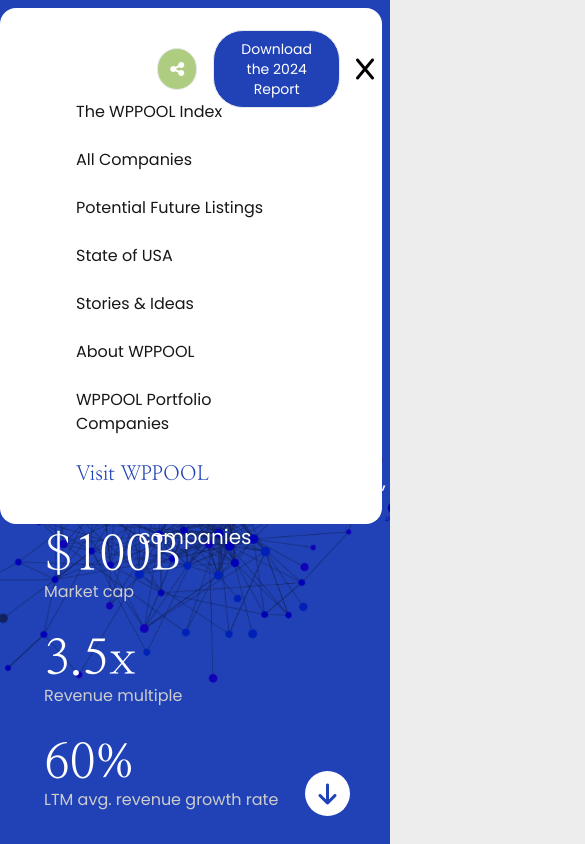
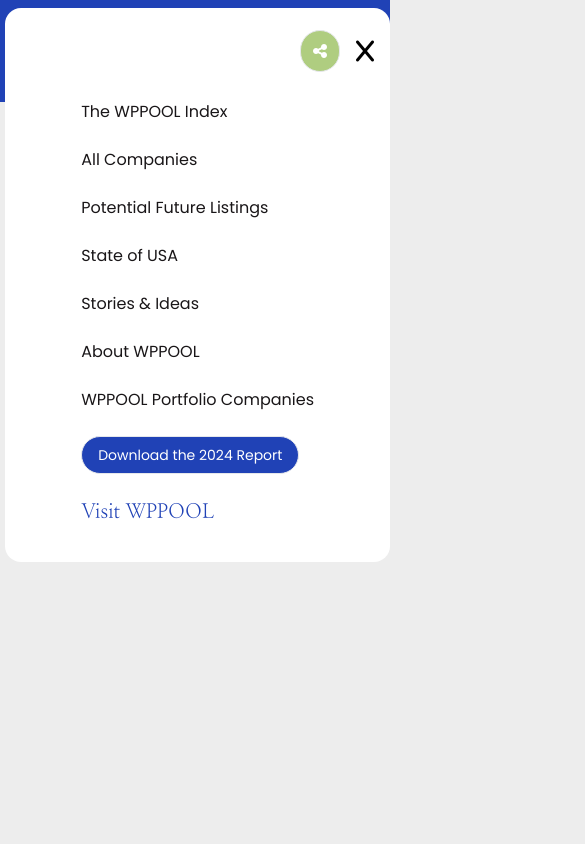
Before and after one commit to Amdadul-HQ/WppoolProject, a plain HTML site: page index.html in a window 390 px wide. Both pictures are taken after a click on the icon 363 px from the left and 69 px from the top of the page. Shown: the top 844 px of the page, 585 px wide, since content can reach past the window. Drawn offline with nearby package versions, Linux system fonts and the light colour scheme.

Commit message:
responsive:navber

```diff
--- a/index.html
+++ b/index.html
@@ -33,7 +33,7 @@
             </div>
             <div class="flex items-center space-x-4 z-20">
                 <i id="share" class="fa-solid fa-share-nodes p-3 border rounded-full text-white "></i>
-                <button id="btn" class="font-poppins px-4 py-2 bg-primary border rounded-[30px] text-white text-sm">
+                <button id="btn" class="font-poppins lg:flex hidden px-4 py-2 bg-primary border rounded-[30px] text-white text-sm">
                     Download the 2024 Report
                 </button>
                 <div>
@@ -42,7 +42,7 @@
                 </div>
             </div>
             <div id="showmenu"
-                class="absolute  transition-all  hidemenu duration-500  bg-white rounded-2xl top-2  pt-14 px-10">
+                class="absolute transition-all  hidemenu duration-500  bg-white rounded-2xl right-0 lg:right-2 pt-14 px-10">
                 <ul class="text-[#191618]  p-9 font-poppins space-y-6">
                     <li>The WPPOOL Index</li>
                     <li>All Companies</li>
@@ -51,12 +51,15 @@
                     <li>Stories & Ideas</li>
                     <li>About WPPOOL</li>
                     <li>WPPOOL Portfolio Companies</li>
+                    <button id="btn" class="font-poppins flex lg:hidden px-4 py-2 bg-primary border rounded-[30px] text-white text-sm">
+                        Download the 2024 Report
+                    </button>
                     <li class="font-nanum text-primary text-xl mt-9">Visit WPPOOL</li>
                 </ul>
             </div>
         </nav>
     </header>
-    <main>
+    <!-- <main>
         <section class="bg-primary max-w-screen-xl z-10 relative min-h-[718px] mx-auto">
             <div class="flex justify-center items-center h-full w-full absolute">
                 <img class="mix-blend-multiply relative" src="./asset/heropng.png" />
@@ -441,7 +444,7 @@
                                         class="fa-solid fa-arrow-left w-full h-full flex justify-center items-center"></i>
                                 </button>
                                 <button
-                                    class="text-xl w-[56px] next shadow-black text-center shadow-2xl h-[56px] flex justify-between items-center text-primary hover:bg-primary hover:text-white bg-white rounded-full">
+                                    class="text-xl w-[56px] next shadow-black text-center shadow-2xl h-[56px] flex justify-between items-center hover:bg-primary hover:text-white text-primary  bg-white rounded-full">
                                     <i
                                         class="fa-solid fa-arrow-right w-full h-full flex justify-center items-center"></i>
                                 </button>
@@ -716,7 +719,7 @@
                     architecto voluptate aliquam nihil, eveniet aliquid culpa officia aut! Impedit sit sunt quaera </p>
             </div>
         </section>
-    </footer>
+    </footer> -->
     <script src="https://cdn.jsdelivr.net/npm/chart.js"></script>
     <script src="https://cdn.jsdelivr.net/npm/swiper@11/swiper-bundle.min.js"></script>
     <script src="/app/app.js"></script>
--- a/style/style.css
+++ b/style/style.css
@@ -16,10 +16,10 @@ body{
 }
 
 .hidemenu{
-    right: -150px;
+    top:-200px;
     opacity: 0;
 }
 .showmenu{
-    right: 8px;
+top:8px;
     opacity: 1;
 }
```
